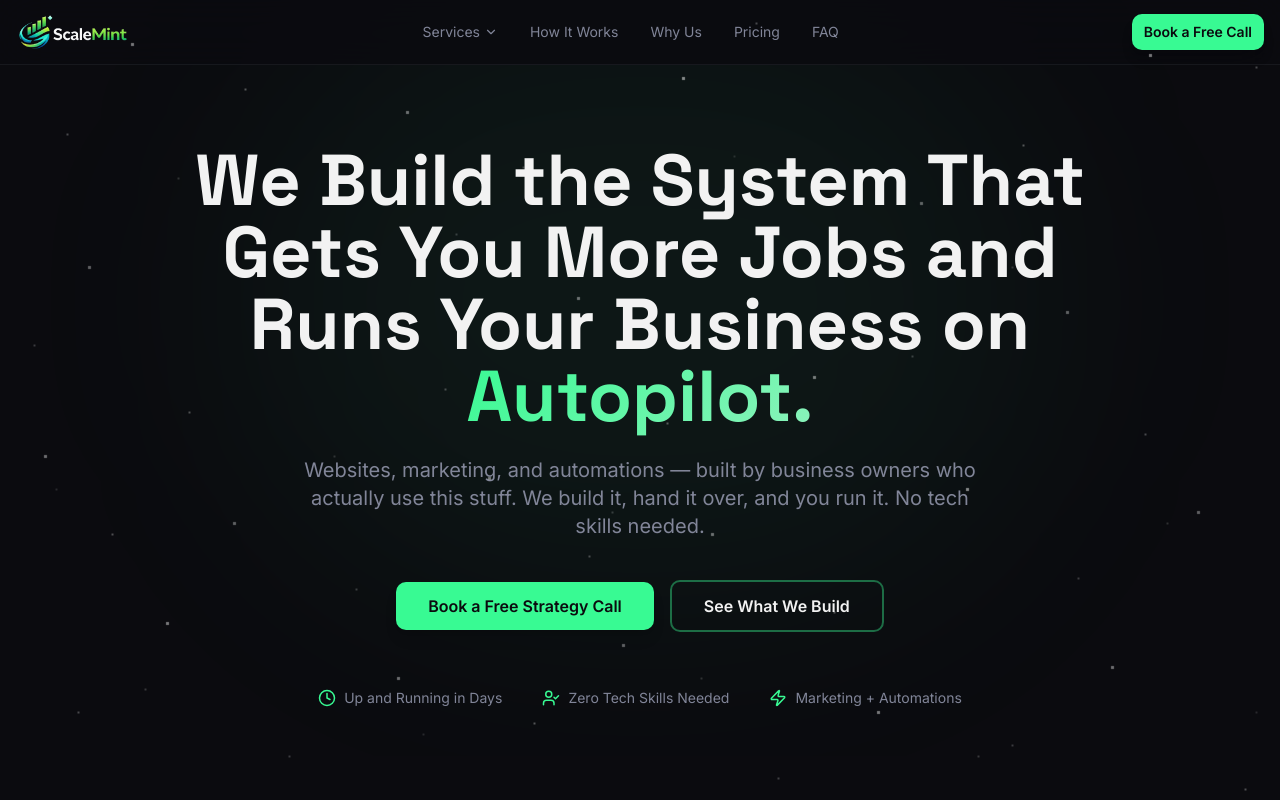
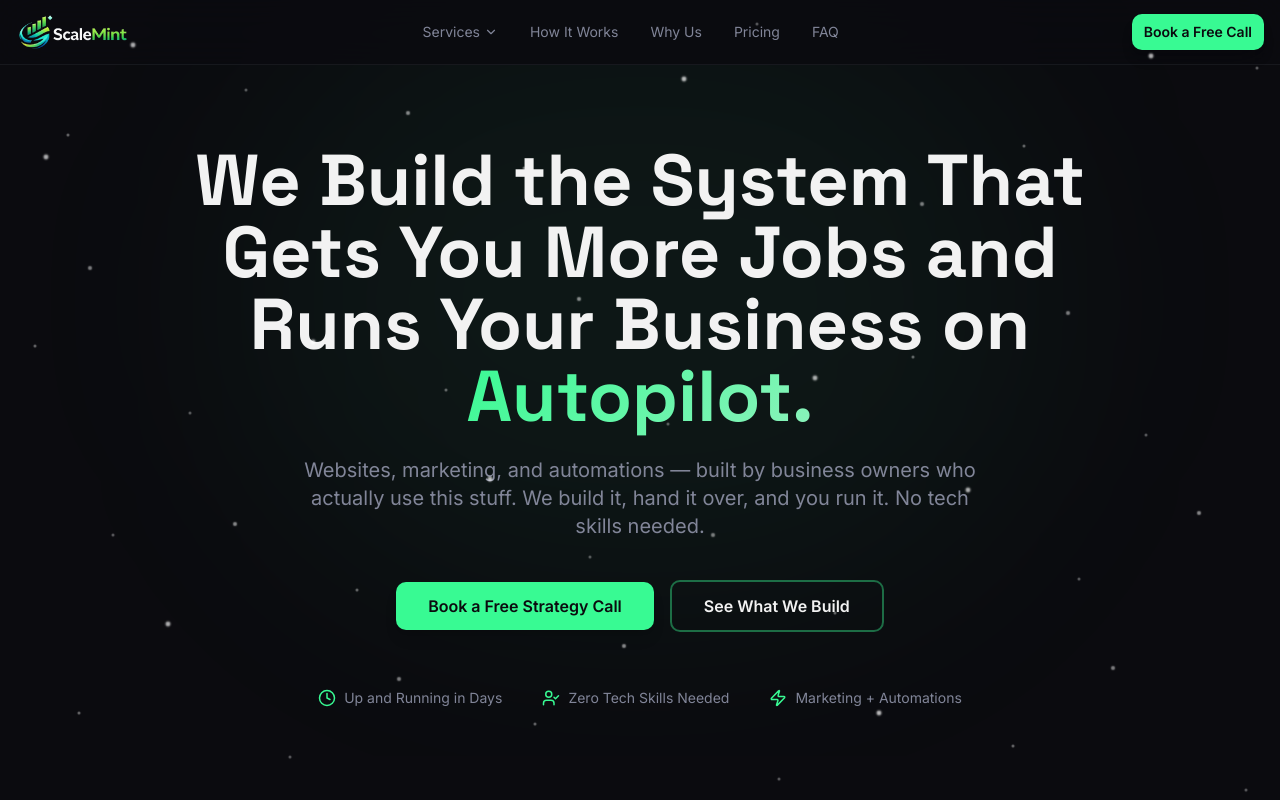
Before and after one commit to jcdammert/scale-mint, a Next.js app: page / in a window 1280 px wide. Shown: the top 800 px of the page. Built offline with nearby package versions, Linux system fonts and the light colour scheme.

Commit message:
Make stars much bigger and brighter to match reference
Bright stars: 2px blur + 1.5px spread at 65-75% opacity
Medium stars: 1.5px blur + 1px spread at 50-55% opacity
Small stars: 1px blur + 0.5px spread at 35-40% opacity

Co-Authored-By: Claude Opus 4.6 (1M context) <noreply@anthropic.com>

```diff
--- a/src/app/globals.css
+++ b/src/app/globals.css
@@ -67,77 +67,62 @@
     inset: 0;
     z-index: 9999;
     pointer-events: none;
-    width: 1px;
-    height: 1px;
+    width: 2px;
+    height: 2px;
     background: transparent;
+    border-radius: 50%;
     box-shadow:
-      /* Layer 1 — bright stars (1px blur, 1px spread) */
-      132px 44px 1px 1px rgba(255,255,255,0.45),
-      407px 112px 1px 1px rgba(255,255,255,0.4),
-      683px 78px 1px 1px rgba(255,255,255,0.5),
-      921px 203px 1px 1px rgba(255,255,255,0.35),
-      1150px 55px 1px 1px rgba(255,255,255,0.45),
-      1340px 189px 1px 1px rgba(255,255,255,0.4),
-      89px 267px 1px 1px rgba(255,255,255,0.35),
-      312px 341px 1px 1px rgba(255,255,255,0.5),
-      578px 298px 1px 1px rgba(255,255,255,0.4),
-      814px 377px 1px 1px rgba(255,255,255,0.45),
-      1067px 312px 1px 1px rgba(255,255,255,0.35),
-      1289px 389px 1px 1px rgba(255,255,255,0.45),
-      45px 456px 1px 1px rgba(255,255,255,0.4),
-      234px 523px 1px 1px rgba(255,255,255,0.35),
-      489px 478px 1px 1px rgba(255,255,255,0.45),
-      712px 534px 1px 1px rgba(255,255,255,0.4),
-      967px 489px 1px 1px rgba(255,255,255,0.5),
-      1198px 512px 1px 1px rgba(255,255,255,0.35),
-      167px 623px 1px 1px rgba(255,255,255,0.45),
-      398px 678px 1px 1px rgba(255,255,255,0.4),
-      623px 645px 1px 1px rgba(255,255,255,0.35),
-      878px 712px 1px 1px rgba(255,255,255,0.45),
-      1112px 667px 1px 1px rgba(255,255,255,0.4),
-      1367px 723px 1px 1px rgba(255,255,255,0.35),
-      /* Layer 2 — medium stars (0.5px blur, 0.5px spread) */
-      67px 134px 0.5px 0.5px rgba(255,255,255,0.25),
-      245px 89px 0.5px 0.5px rgba(255,255,255,0.3),
-      523px 167px 0.5px 0.5px rgba(255,255,255,0.2),
-      756px 23px 0.5px 0.5px rgba(255,255,255,0.25),
-      1023px 145px 0.5px 0.5px rgba(255,255,255,0.3),
-      1256px 67px 0.5px 0.5px rgba(255,255,255,0.25),
-      34px 345px 0.5px 0.5px rgba(255,255,255,0.2),
-      189px 412px 0.5px 0.5px rgba(255,255,255,0.28),
-      445px 389px 0.5px 0.5px rgba(255,255,255,0.25),
-      667px 423px 0.5px 0.5px rgba(255,255,255,0.3),
-      912px 356px 0.5px 0.5px rgba(255,255,255,0.2),
-      1145px 434px 0.5px 0.5px rgba(255,255,255,0.25),
-      1389px 378px 0.5px 0.5px rgba(255,255,255,0.22),
-      112px 534px 0.5px 0.5px rgba(255,255,255,0.28),
-      356px 589px 0.5px 0.5px rgba(255,255,255,0.2),
-      589px 556px 0.5px 0.5px rgba(255,255,255,0.25),
-      834px 612px 0.5px 0.5px rgba(255,255,255,0.3),
-      1078px 578px 0.5px 0.5px rgba(255,255,255,0.2),
-      1312px 623px 0.5px 0.5px rgba(255,255,255,0.25),
-      78px 712px 0.5px 0.5px rgba(255,255,255,0.25),
-      289px 756px 0.5px 0.5px rgba(255,255,255,0.2),
-      534px 723px 0.5px 0.5px rgba(255,255,255,0.3),
-      778px 778px 0.5px 0.5px rgba(255,255,255,0.22),
-      1012px 745px 0.5px 0.5px rgba(255,255,255,0.2),
-      1245px 789px 0.5px 0.5px rgba(255,255,255,0.28),
-      /* Layer 3 — small faint stars */
-      178px 178px 0px 0.5px rgba(255,255,255,0.15),
-      456px 234px 0px 0.5px rgba(255,255,255,0.18),
-      734px 156px 0px 0.5px rgba(255,255,255,0.12),
-      1012px 267px 0px 0.5px rgba(255,255,255,0.15),
-      1289px 134px 0px 0.5px rgba(255,255,255,0.18),
-      56px 489px 0px 0.5px rgba(255,255,255,0.12),
-      334px 456px 0px 0.5px rgba(255,255,255,0.15),
-      612px 512px 0px 0.5px rgba(255,255,255,0.18),
-      889px 467px 0px 0.5px rgba(255,255,255,0.12),
-      1167px 523px 0px 0.5px rgba(255,255,255,0.15),
-      145px 689px 0px 0.5px rgba(255,255,255,0.18),
-      423px 734px 0px 0.5px rgba(255,255,255,0.12),
-      701px 678px 0px 0.5px rgba(255,255,255,0.15),
-      978px 756px 0px 0.5px rgba(255,255,255,0.18),
-      1256px 712px 0px 0.5px rgba(255,255,255,0.12);
+      /* Layer 1 — large bright stars */
+      132px 44px 2px 1.5px rgba(255,255,255,0.7),
+      683px 78px 2px 1.5px rgba(255,255,255,0.75),
+      1150px 55px 2px 1.5px rgba(255,255,255,0.7),
+      312px 341px 2px 1.5px rgba(255,255,255,0.75),
+      814px 377px 2px 1.5px rgba(255,255,255,0.7),
+      1289px 389px 2px 1.5px rgba(255,255,255,0.7),
+      489px 478px 2px 1.5px rgba(255,255,255,0.75),
+      967px 489px 2px 1.5px rgba(255,255,255,0.7),
+      167px 623px 2px 1.5px rgba(255,255,255,0.7),
+      878px 712px 2px 1.5px rgba(255,255,255,0.75),
+      1367px 723px 2px 1.5px rgba(255,255,255,0.65),
+      45px 156px 2px 1.5px rgba(255,255,255,0.7),
+      /* Layer 2 — medium stars */
+      407px 112px 1.5px 1px rgba(255,255,255,0.55),
+      921px 203px 1.5px 1px rgba(255,255,255,0.5),
+      1340px 189px 1.5px 1px rgba(255,255,255,0.55),
+      89px 267px 1.5px 1px rgba(255,255,255,0.5),
+      578px 298px 1.5px 1px rgba(255,255,255,0.55),
+      1067px 312px 1.5px 1px rgba(255,255,255,0.5),
+      234px 523px 1.5px 1px rgba(255,255,255,0.55),
+      712px 534px 1.5px 1px rgba(255,255,255,0.5),
+      1198px 512px 1.5px 1px rgba(255,255,255,0.55),
+      398px 678px 1.5px 1px rgba(255,255,255,0.5),
+      623px 645px 1.5px 1px rgba(255,255,255,0.55),
+      1112px 667px 1.5px 1px rgba(255,255,255,0.5),
+      /* Layer 3 — smaller stars */
+      67px 134px 1px 0.5px rgba(255,255,255,0.4),
+      245px 89px 1px 0.5px rgba(255,255,255,0.35),
+      523px 167px 1px 0.5px rgba(255,255,255,0.4),
+      756px 23px 1px 0.5px rgba(255,255,255,0.35),
+      1023px 145px 1px 0.5px rgba(255,255,255,0.4),
+      1256px 67px 1px 0.5px rgba(255,255,255,0.35),
+      34px 345px 1px 0.5px rgba(255,255,255,0.4),
+      189px 412px 1px 0.5px rgba(255,255,255,0.35),
+      445px 389px 1px 0.5px rgba(255,255,255,0.4),
+      667px 423px 1px 0.5px rgba(255,255,255,0.35),
+      912px 356px 1px 0.5px rgba(255,255,255,0.4),
+      1145px 434px 1px 0.5px rgba(255,255,255,0.35),
+      1389px 378px 1px 0.5px rgba(255,255,255,0.4),
+      112px 534px 1px 0.5px rgba(255,255,255,0.35),
+      356px 589px 1px 0.5px rgba(255,255,255,0.4),
+      589px 556px 1px 0.5px rgba(255,255,255,0.35),
+      834px 612px 1px 0.5px rgba(255,255,255,0.4),
+      1078px 578px 1px 0.5px rgba(255,255,255,0.35),
+      78px 712px 1px 0.5px rgba(255,255,255,0.4),
+      289px 756px 1px 0.5px rgba(255,255,255,0.35),
+      534px 723px 1px 0.5px rgba(255,255,255,0.4),
+      778px 778px 1px 0.5px rgba(255,255,255,0.35),
+      1012px 745px 1px 0.5px rgba(255,255,255,0.4),
+      1245px 789px 1px 0.5px rgba(255,255,255,0.35);
   }
 
 
```
